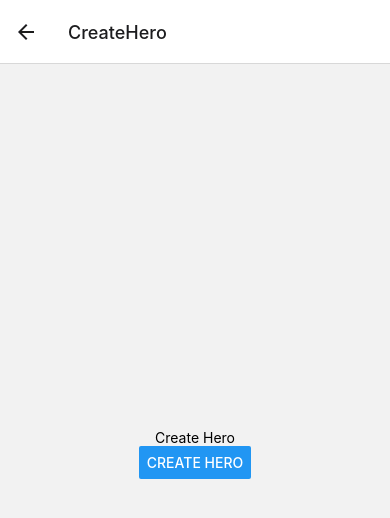
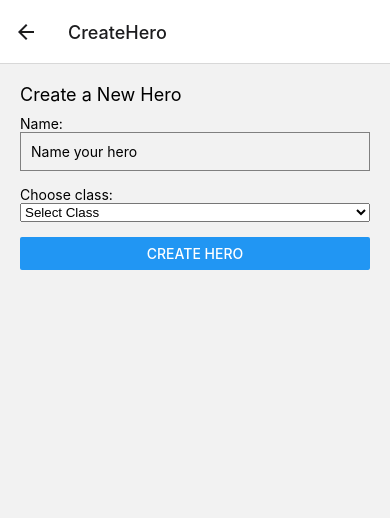
Before and after one commit to Mobiiliprojekti-ryhma8/Dungeonfight, a React Native app: screen /CreateHero in a window 390 px wide. Shown: the top 518 px of the page. Built offline with nearby package versions, Linux system fonts and the light colour scheme.

Commit message:
databaseen onnistuu lisäämään sankarihahmon

```diff
--- /dev/null
+++ b/firebase/Config.js
@@ -0,0 +1,44 @@
+import { initializeApp, getApp, getApps } from "firebase/app";
+import { getFirestore, collection, addDoc } from "firebase/firestore";
+
+import Config from 'react-native-config';
+
+const firebaseConfig = {
+  apiKey: Config.FIREBASE_API_KEY,
+  authDomain: Config.FIREBASE_AUTH_DOMAIN,
+  projectId: Config.FIREBASE_PROJECT_ID,
+  storageBucket: Config.FIREBASE_STORAGE_BUCKET,
+  messagingSenderId: Config.FIREBASE_MESSAGING_SENDER_ID,
+  appId: Config.FIREBASE_APP_ID,
+};
+
+if (getApps().length === 0) {
+  initializeApp(firebaseConfig);
+} else {
+  getApp();
+}
+
+const firestore = getFirestore();
+
+const heroesCollection = collection(firestore, "heroes");
+
+async function addHero(name, heroClass, gold, health, damage) {
+  try {
+    const docRef = await addDoc(heroesCollection, {
+      name: name,
+      class: heroClass,
+      gold: gold,
+      health: health,
+      damage: damage
+    });
+  } catch (e) {
+    console.error("Error adding hero: ", e);
+  }
+}
+
+export {
+  firestore,
+  collection,
+  addDoc,
+  addHero
+};
--- a/screens/CreateHero.js
+++ b/screens/CreateHero.js
@@ -1,14 +1,67 @@
-import { View, Text, Button } from 'react-native'
-import React from 'react'
+import { View, Text, Button, TextInput, Alert } from 'react-native';
+import { Picker } from '@react-native-picker/picker';
+import React, { useState } from 'react';
+import { addHero } from '../firebase/Config';
 
-export default function CreateHero({navigation}) {
+const CreateCharacter = () => {
+  const [name, setName] = useState('');
+  const [heroClass, setHeroClass] = useState('');
+
+  const handleCreateHero = async () => {
+    let health = 0;
+    let damage = 0;
+
+    if (heroClass === 'warrior') {
+      health = 25;
+      damage = 3;
+    } else if (heroClass === 'wizard') {
+      health = 20;
+      damage = 5;
+    }
+
+    try {
+      await addHero(name, heroClass, 0, health, damage);
+      Alert.alert(`${heroClass} has been created!`);
+    } catch (error) {
+      console.error('Error creating hero:', error);
+      Alert.alert('Failed to create hero');
+    }
+  };
+
   return (
-    <View style={{ flex: 1, alignItems: 'center', justifyContent: 'center' }}>
-      <Text>Create Hero</Text>
-      <Button
-        title='Create Hero'
-        onPress={() => navigation.navigate('StartDungeon')}
+    <View style={{ padding: 20 }}>
+      <Text style={{ fontSize: 18, marginBottom: 10 }}>Create a New Hero</Text>
+
+      {}
+      <Text>Name:</Text>
+      <TextInput
+        style={{
+          borderWidth: 1,
+          borderColor: 'gray',
+          padding: 10,
+          marginBottom: 15,
+        }}
+        placeholder="Name your hero"
+        value={name}
+        onChangeText={setName}
       />
+
+      {}
+      <Text>Choose class:</Text>
+      <Picker
+        selectedValue={heroClass}
+        onValueChange={(itemValue) => setHeroClass(itemValue)}
+        style={{ marginBottom: 15 }}
+      >
+        <Picker.Item label="Select Class" value="" />
+        <Picker.Item label="Warrior" value="warrior" />
+        <Picker.Item label="Wizard" value="wizard" />
+      </Picker>
+
+      {}
+      <Button title="Create Hero" onPress={handleCreateHero} />
     </View>
-  )
-}
+  );
+};
+
+export default CreateCharacter;
```
Also changed, not shown: package.json (+6 -1 lines), 2 other files (tests, documents, lock files or other folders).
